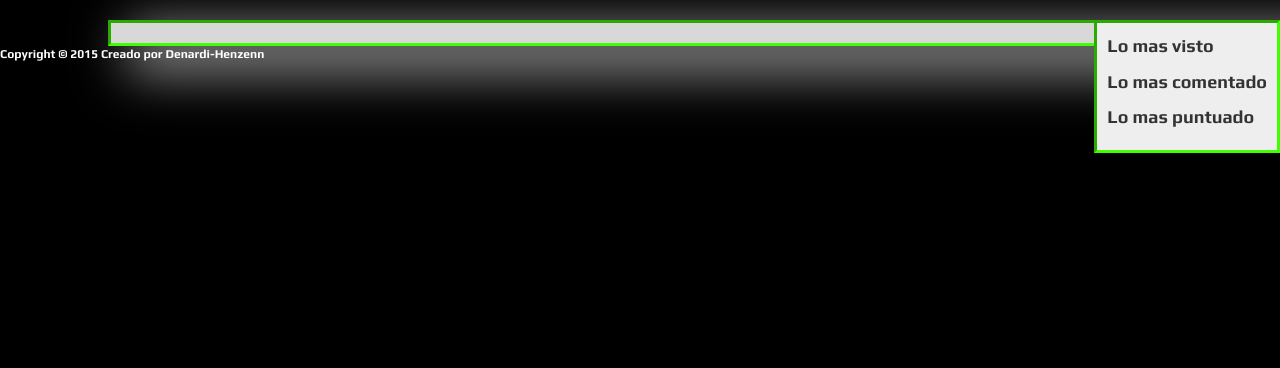
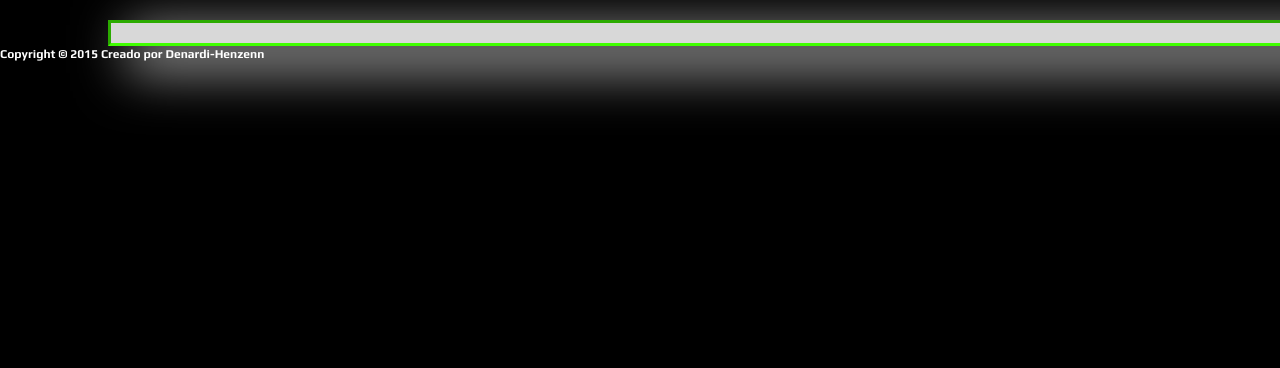
Before and after one commit to fedehenzenn/iwsefe, a Django app: page / in a window 1280 px wide. Shown: the part 52-420 px from the top of the page. Run offline with Django 3.2, Linux system fonts and the light colour scheme; some libraries are stand-ins or nearby versions.

Commit message:
sacado hot

```diff
--- a/sitio/static/css/style.css
+++ b/sitio/static/css/style.css
@@ -27,18 +27,6 @@ body  {
     height: 100px auto;
     width:100%;
     position: absolute;
-}
-#hot {
-    line-height:30px auto;
-    background-color:#eeeeee;
-    height:100px auto;
-    width:100px auto;
-    float:right;
-    padding:10px;
-    font-family: play;
-    font-size: 18px;
-    border-style: inset;
-    border-color: #40FF00;
 }
 #categoria {
     width:500px auto;
--- a/sitio/templates/base/base.html
+++ b/sitio/templates/base/base.html
@@ -49,11 +49,6 @@
                 </div>
           </div>
         </nav>
-    <div id="hot">
-        <p> Lo mas visto </p>
-        <p> Lo mas comentado </p>
-        <p> Lo mas puntuado </p>
-    </div>
     {% block body %}{% endblock %}
     <div id="section">
     {% block content %}
```
